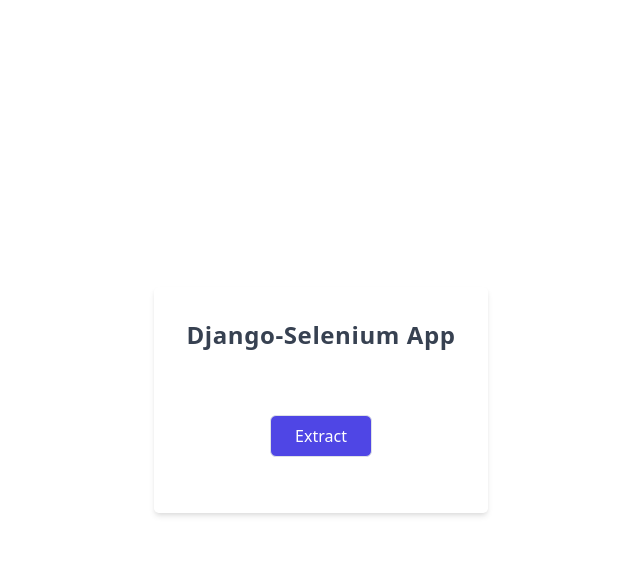
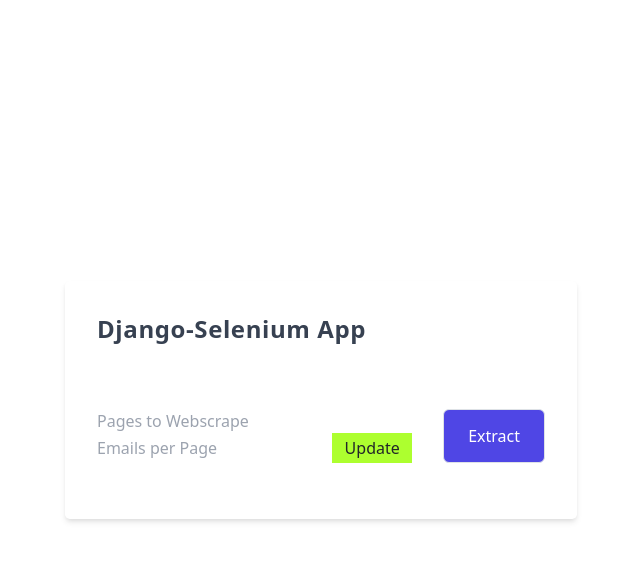
Before and after one commit to JonFactor/ANC, a Django app: page / in a window 1280 px wide. Shown: the top 561 px of the page, without its empty margins (319-959 px from the left). Run offline with Django 3.2, Linux system fonts and the light colour scheme; some libraries are stand-ins or nearby versions.

Commit message:
howTFdoyoudothisshit

```diff
--- a/web/backend/mainapp/templates/mainapp.html
+++ b/web/backend/mainapp/templates/mainapp.html
@@ -4,7 +4,7 @@
 <head>
     {% load static %}
 
-    <title>MAYA Timetable Scraper</title>
+    <title>Jons Web Scraper</title>
 
     <!-- Required meta tags -->
     <meta charset="utf-8">
@@ -77,12 +77,19 @@
                 </div>
 
                 <div class="flex justify-center py-4">
-                    <!-- <button type="submit" form="file-upload" style="text-decoration: none;"
-                        class="inline-flex items-center justify-center px-4 py-2 border border-transparent text-base font-medium rounded-md text-white bg-indigo-600 hover:bg-indigo-700">
-                        Extract
-                    </button> -->
-
-                    <a href="/scrap/" style="text-decoration: none;"
+                    <style>
+                        #btn-form{
+                            width: 80px;
+                            height: 30px;
+                            background: greenyellow;
+                        }
+                    </style>
+                    <form type="post">
+                        <input type="text" placeholder="Pages to Webscrape" name="pages"></input>
+                        <input type="text" placeholder="Emails per Page" name="emails"></input>
+                        <button id="btn-form" type="submit">Update</button>
+                    </form>
+                    <a href={/scrap/} style="text-decoration: none;"
                         class="inline-flex items-center justify-center px-4 py-2 border border-transparent text-base font-medium rounded-md text-white bg-indigo-600 hover:bg-indigo-700">Extract
                     </a>
                 </div>
```
